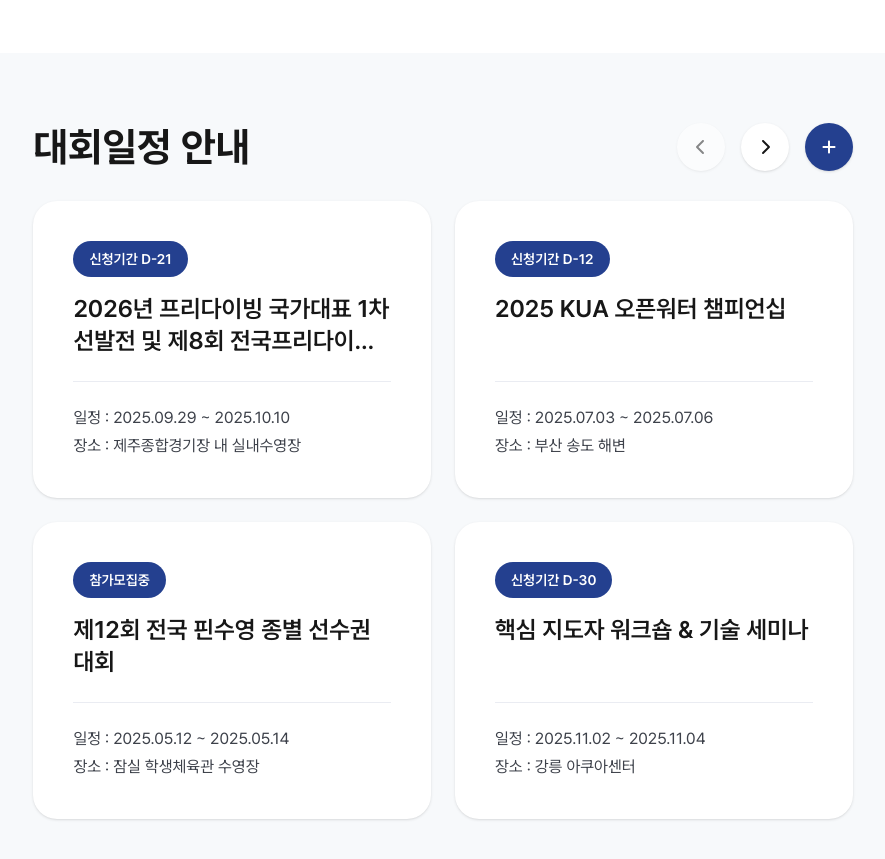
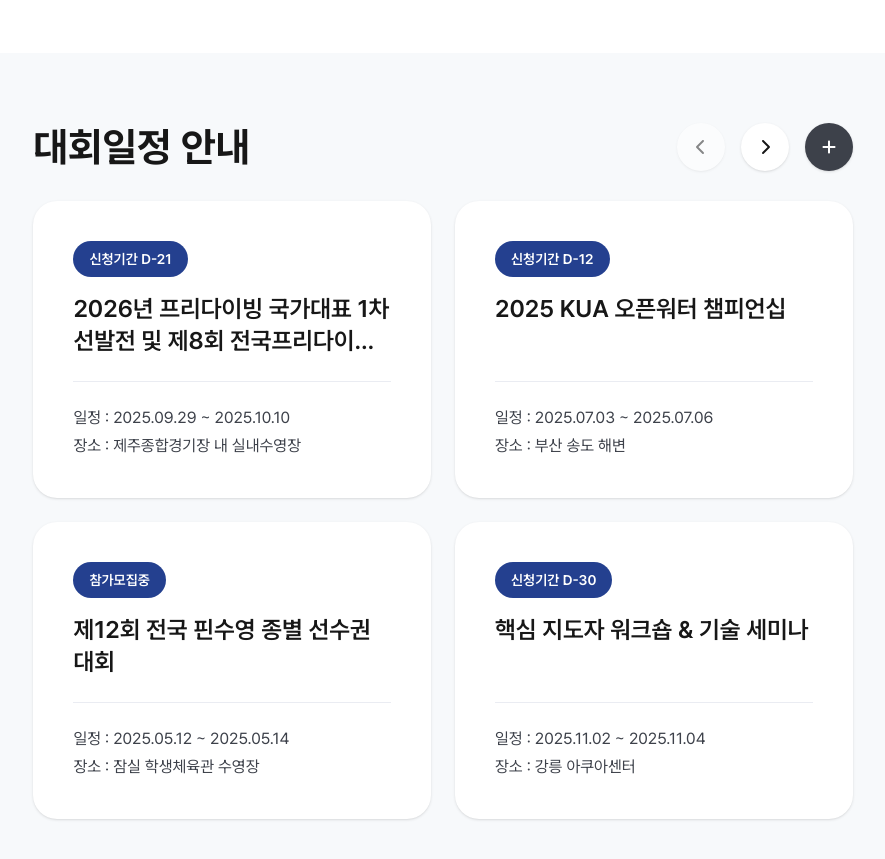
Before and after one commit to many-money-please/kua-frontend, a Next.js app: page / in a window 1280 px wide. Shown: the part 1420-2279 px from the top of the page, without its empty margins (197-1082 px from the left). Built offline with nearby package versions, Linux system fonts and the light colour scheme.

Commit message:
feat: Reposition button element

```diff
--- a/src/widgets/main/ui/CompetitionSchedule.tsx
+++ b/src/widgets/main/ui/CompetitionSchedule.tsx
@@ -148,6 +148,7 @@ export const CompetitionSchedule = () => {
             <div className="flex w-[80%] max-w-[1200px] flex-col gap-6">
                 <div className="flex items-center justify-between">
                     <div className="text-[40px] font-bold">대회일정 안내</div>
+                    <div className="flex h-12 items-center justify-end gap-4">
                         {totalPages > 1 && (
                             <div className="flex h-12 items-center justify-end gap-4">
                                 <button
@@ -174,15 +175,16 @@ export const CompetitionSchedule = () => {
                                 >
                                     <FaChevronRight />
                                 </button>
+                            </div>
+                        )}
                         <button
                             type="button"
                             onClick={handleNext}
-                                className="bg-kua-main text-kua-white hover:bg-kua-blue500 flex h-12 w-12 cursor-pointer items-center justify-center rounded-full shadow transition-all"
+                            className="bg-kua-gray800 text-kua-white hover:bg-kua-blue500 flex h-12 w-12 cursor-pointer items-center justify-center rounded-full shadow transition-all"
                         >
                             <FaPlus />
                         </button>
                     </div>
-                    )}
                 </div>
                 <div
                     className={`grid w-full grid-cols-1 gap-6 md:grid-cols-2 ${
```
Lines whose indentation alone changed are shown as unchanged.
